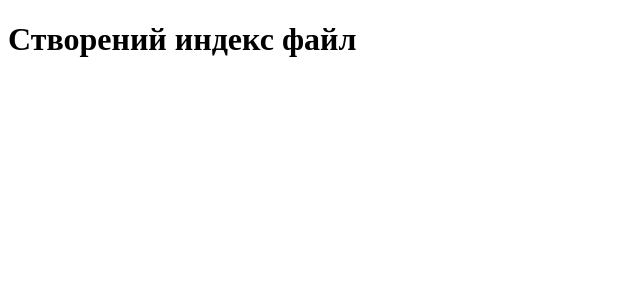
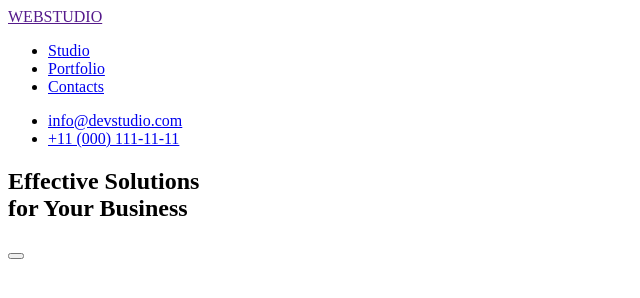
Before and after one commit to OlexandrFilin/goit-markup-hw-01, a plain HTML site: page index.html in a window 1280 px wide. Shown: the whole page, without its empty margins (0-640 px from the left). Drawn offline with Linux system fonts and the light colour scheme.

Commit message:
creat Header

```diff
--- a/index.html
+++ b/index.html
@@ -7,6 +7,29 @@
     <title>Document</title>
   </head>
   <body>
-    <h1>Створений индекс файл</h1>
+    <header>
+      <a href="">WEBSTUDIO</a>
+      <nav>
+        <ul>
+          <li><a href="www.google.com">Studio</a></li>
+          <li><a href="/">Portfolio</a></li>
+          <li><a href="/">Contacts</a></li>
+        </ul>
+      </nav>
+      <ul>
+        <li><a href="mailto:info@devstudio.com">info@devstudio.com</a></li>
+        <li><a href="tel:+110001111111">+11 (000) 111-11-11</a></li>
+      </ul>
+    </header>
+    <main>
+      <section>
+        <h1>
+          Effective Solutions <br />
+          for Your Business
+        </h1>
+        <button></button>
+      </section>
+      <section></section>
+    </main>
   </body>
 </html>
```
Also changed, not shown: .prettierrc.json (added).
